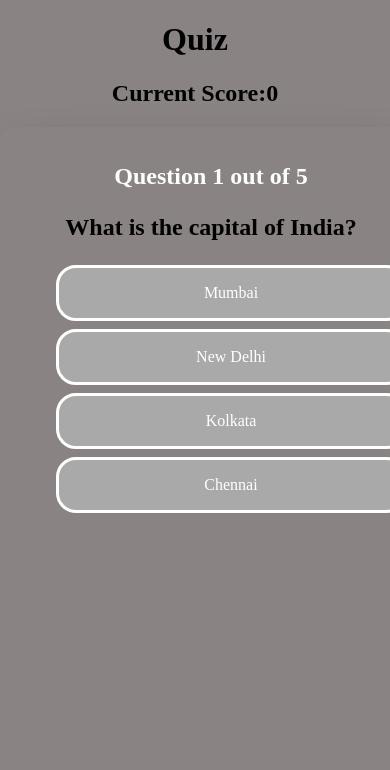
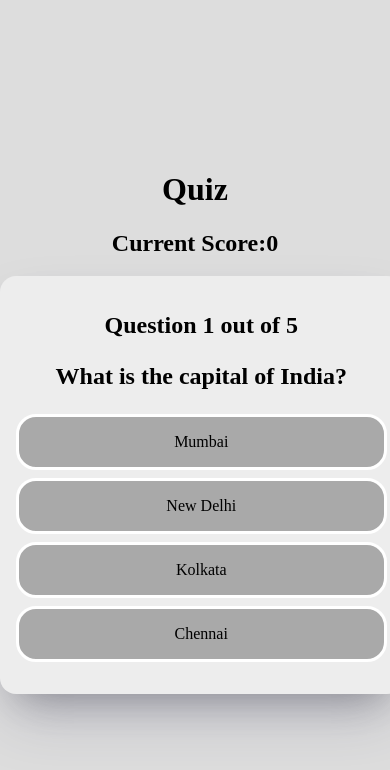
Before and after one commit to Devadharshini33/Quiz-App, a React (Create React App) app: page / in a window 390 px wide. Shown: the top 770 px of the page. Built offline with nearby package versions, Linux system fonts and the light colour scheme.

Commit message:
Update style.css

```diff
--- a/public/style.css
+++ b/public/style.css
@@ -1,54 +1,71 @@
 body {
     text-align: center;
-    background-color: rgb(137, 131, 131);
-    margin: 0; /* Remove default margin */
-    padding: 0; /* Remove default padding */
+    background-color: rgb(221, 221, 221);
+    margin: 0;
+    padding: 0;
+    height: 100vh;
+    display: flex;
+    flex-direction: column;
+    justify-content: center;
 }
 
 .App {
     margin: 0%;
+    flex-grow: 1;
 }
 
 .question-card {
-   background-color: rgb(137, 131, 131);
+    top: 30%;
+    bottom: 50%;
+    background-color: rgb(237, 237, 237);
     margin: 0 auto;
     padding: 16px;
     border-radius: 16px;
-    color: white;
+    color: rgb(0, 0, 0);
     box-shadow: rgba(50, 50, 93, 0.25) 0px 30px 60px -12px, rgba(0, 0, 0, 0.3) 0px 18px 36px -18px;
-    width: 100%;
-    max-width: 100%; /* Set a maximum width for larger screens */
-    height: 100vh; /* 100% of the viewport height */
+    width: 80%; /* Adjusted width for better appearance on mobile */
+    max-width: 600px; /* Set a maximum width for larger screens */
 }
-.head{
+
+.head {
     color: black;
 }
-ul{
+
+ul {
     list-style: none;
+    padding: 0;
 }
-li{
+
+li {
     padding: 16px;
     background-color: darkgray;
     margin-top: 8px;
     border-radius: 20px;
     border: 3px solid white;
 }
-.question-text{
+
+.question-text {
     color: black;
     font-size: 24px;
+}
 
-}
-.final-result{
-    background-color: gray;
+.final-result {
+    position: absolute;
+    top: 50%;
+    left: 50%;
+    transform: translate(-50%, -50%);
+    background-color: rgb(237, 237, 237);
     margin: 0 auto;
     padding: 16px;
     border-radius: 16px;
-    color: white;
-    box-shadow: rgba(50,50,93,0.25) 0px 30px 60px -12px,rgba(0,0,0,0.3) 0px 18px 36px -18px;
+    color: rgb(1, 0, 0);
+    box-shadow: rgba(50, 50, 93, 0.25) 0px 30px 60px -12px, rgba(0, 0, 0, 0.3) 0px 18px 36px -18px;
     width: 80%;
+    max-width: 600px;
     height: auto;
 }
-button{
+
+button {
     display: inline-block;
     padding: 10px 20px;
     text-decoration: none;
@@ -56,22 +73,34 @@ button{
     font-weight: bold;
     color: #e9e9e9;
     background-color: rgb(129, 126, 126);
-
     border-radius: 8px;
     box-shadow: 0 4px 6px rgba(0, 0, 0, 0.1);
     transition: background-color 0.3s, transform 0.2s, box-shadow 0.3s;
+}
 
-}
-li:hover{
+li:hover {
     background-color: rgb(129, 126, 126);
 }
-button:hover{
-    background-color:  rgb(173, 173, 173);
-      box-shadow: 0 8px 12px rgba(0, 0, 0, 0.2);
-      transform: translateY(-2px);
+
+button:hover {
+    background-color: rgb(173, 173, 173);
+    box-shadow: 0 8px 12px rgba(0, 0, 0, 0.2);
+    transform: translateY(-2px);
 }
+
+/* Media Query for smaller screens */
+@media (max-width: 800px) {
+    .question-card, .final-result {
+        width: 90%;
+    }
+
+    .final-result {
+        width: 100%;
+    }
+}
+
 @media (max-width: 600px) {
     .question-card, .final-result {
-        width: 100%; /* Adjust width for smaller screens */
+        width: 95%;
     }
 }
```
